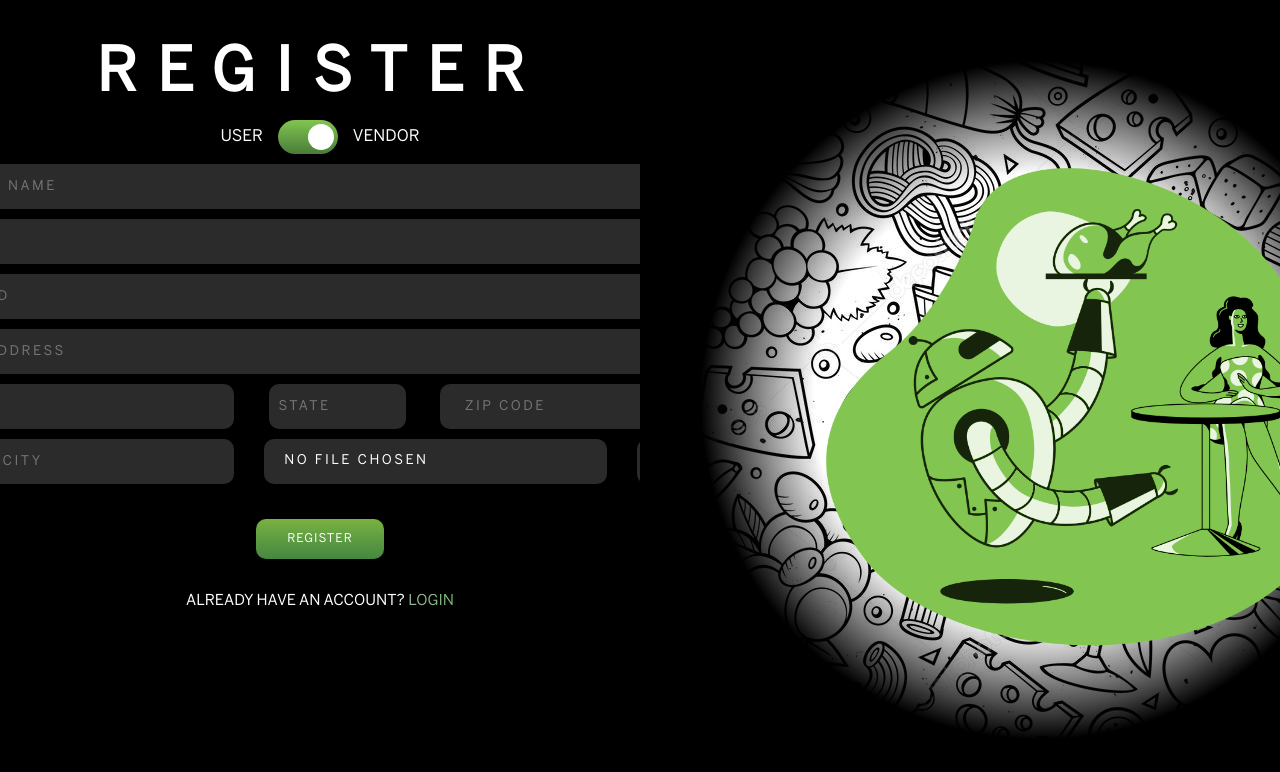
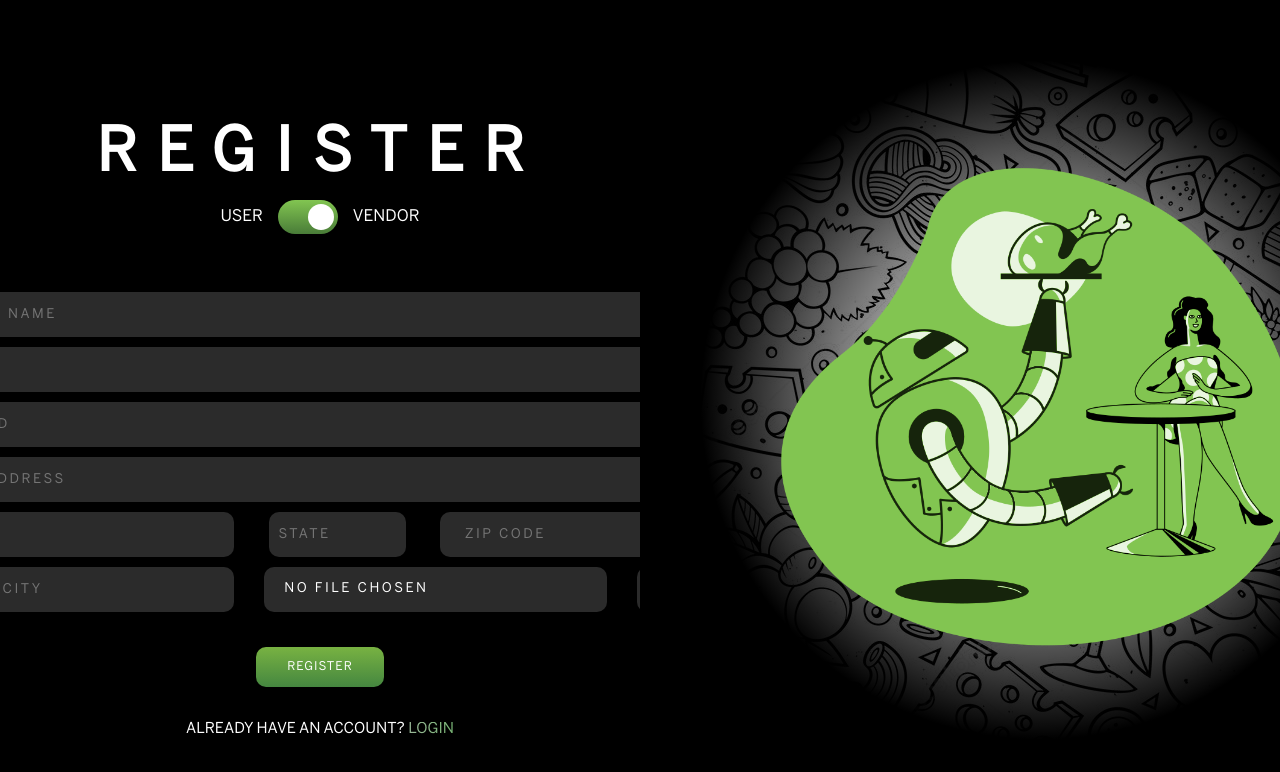
Before and after one commit to NicoOgno/Venuee, a React (Create React App) app in the folder client/: page /vendorRegister in a window 1280 px wide. Shown: the top 772 px of the page. Built offline with nearby package versions, Linux system fonts and the light colour scheme; no server answers.

Commit message:
login and registration pages styling finished
ready for video presentation on mike's computer

```diff
--- a/client/src/components/LogInPage/logInPage.module.css
+++ b/client/src/components/LogInPage/logInPage.module.css
@@ -96,6 +96,7 @@
   flex-direction: row;
   justify-content: space-evenly;
   align-items: center;
+  padding-left: 2rem;
 }
 
 .userSpan {
--- a/client/src/components/UserRegisterPage/userRegisterPage.module.css
+++ b/client/src/components/UserRegisterPage/userRegisterPage.module.css
@@ -10,7 +10,6 @@
   flex: 1;
   display: flex;
   flex-direction: column;
-
   align-items: center;
   max-width: 50%;
   padding-top: 5rem;
@@ -111,7 +110,7 @@
   background: black;
   min-width: 100vh;
   min-height: 100vh;
-  background: radial-gradient(circle at center, transparent 40%, black 60%);
+  background: radial-gradient(circle at center, transparent 10%, black 60%);
   display: flex;
   justify-content: center;
   align-items: center;
@@ -120,5 +119,5 @@
 .jetsons {
   height: 550px;
   width: 550px;
-  margin-left: 100px;
+  margin-left: 10px;
 }
--- a/client/src/components/VendorRegisterPage/vendorRegisterPage.module.css
+++ b/client/src/components/VendorRegisterPage/vendorRegisterPage.module.css
@@ -13,6 +13,11 @@
 
   align-items: center;
   max-width: 50%;
+  padding-top: 5rem;
+}
+
+.registerForm {
+  padding-top: 3rem;
 }
 
 .registerName {
@@ -215,7 +220,7 @@
   background: black;
   min-width: 100vh;
   min-height: 100vh;
-  background: radial-gradient(circle at center, transparent 40%, black 60%);
+  background: radial-gradient(circle at center, transparent 10%, black 60%);
   display: flex;
   justify-content: center;
   align-items: center;
@@ -224,7 +229,7 @@
 .jetsons {
   height: 550px;
   width: 550px;
-  margin-left: 100px;
+  margin-left: 10px;
 }
 
 /* media query */
```
